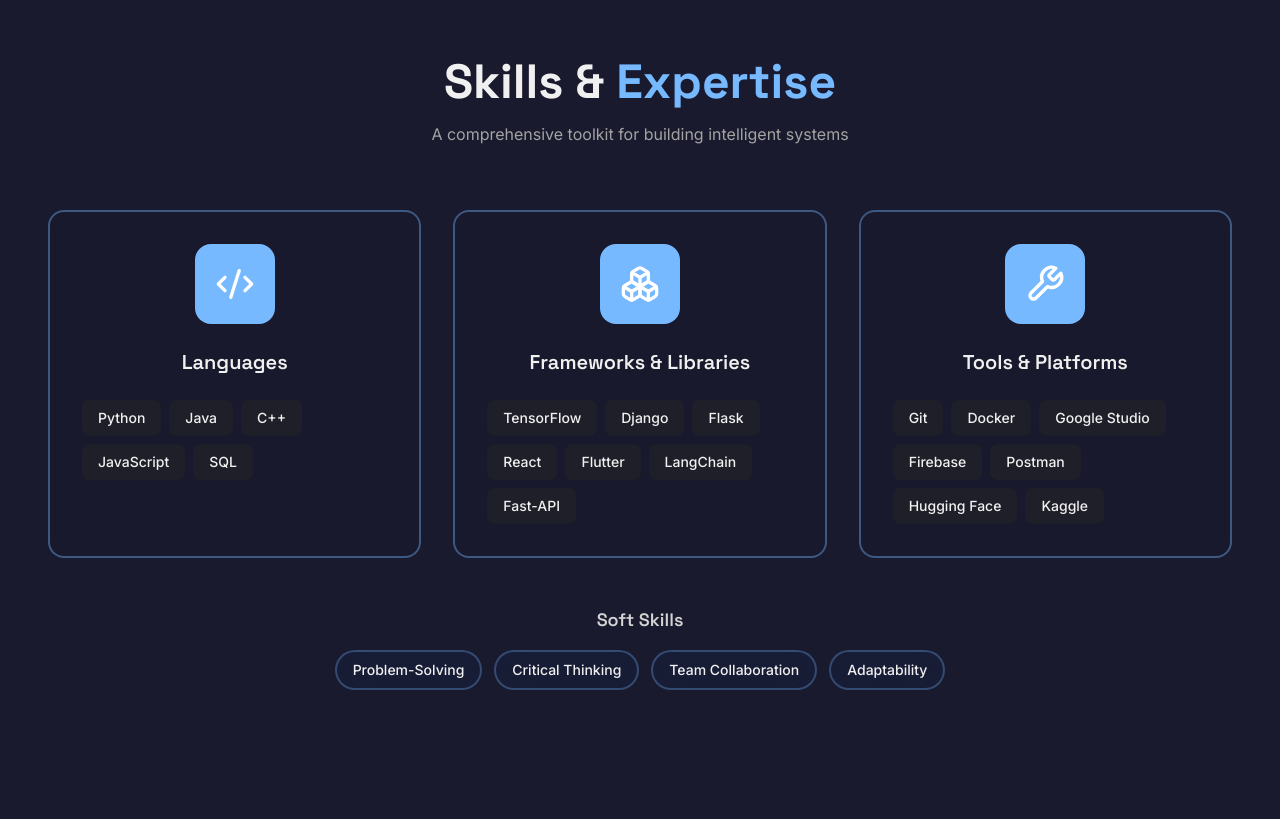
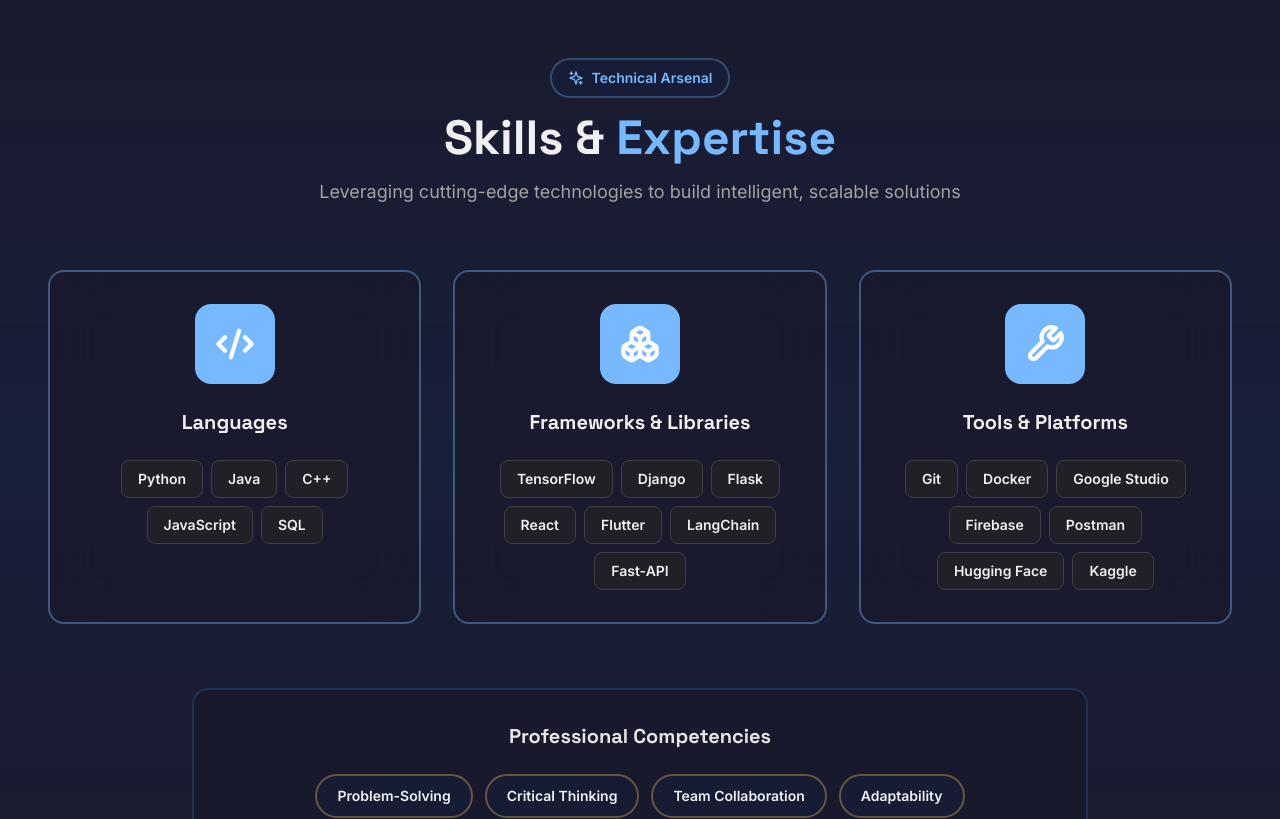
Before and after one commit to Dhruv852/portfolio-website, a React (Vite) app: page / in a window 1280 px wide. Shown: the part 2040-2859 px from the top of the page. Built offline with nearby package versions, Linux system fonts and the light colour scheme.

Commit message:
hopefully the end

```diff
--- a/src/components/Contact.jsx
+++ b/src/components/Contact.jsx
@@ -141,11 +141,11 @@
                 <div className="section-container">
                     {/* Quote */}
                     <div className="text-center mb-6">
-                        <p className="text-gray-600 dark:text-gray-400 italic max-w-2xl mx-auto">
-                            "The best way to predict the future is to invent it."
+                        <p className="text-gray-600 dark:text-gray-400 italic max-w-2xl mx-auto text-lg">
+                            "AI is the new electricity. Just as electricity transformed industries, AI will now do the same."
                         </p>
                         <p className="text-sm text-gray-500 dark:text-gray-500 mt-2">
-                            — Alan Kay
+                            — Andrew Ng
                         </p>
                     </div>
 
--- a/src/components/Skills.jsx
+++ b/src/components/Skills.jsx
@@ -1,5 +1,5 @@
 import { motion } from 'framer-motion';
-import { Code2, Boxes, Wrench } from 'lucide-react';
+import { Code2, Boxes, Wrench, Sparkles } from 'lucide-react';
 import { useStaggerAnimation } from '../hooks/useScrollAnimation';
 import { skills, skillCategories } from '../data/skills';
 
@@ -14,28 +14,40 @@
     const [ref, visibleItems] = useStaggerAnimation(skillCategories.length, 0.2);
 
     return (
-        <section id="skills" className="py-20 md:py-32 bg-light-elevated dark:bg-dark-surface">
-            <div className="section-container">
+        <section id="skills" className="py-20 md:py-32 relative overflow-hidden">
+            {/* Background decoration */}
+            <div className="absolute inset-0 bg-gradient-to-b from-transparent via-primary-50/30 to-transparent dark:via-primary-900/10" />
+
+            <div className="section-container relative z-10">
                 <motion.div ref={ref}>
                     {/* Section Title */}
                     <div className="text-center mb-16">
+                        <motion.div
+                            initial={{ opacity: 0, y: 20 }}
+                            animate={{ opacity: 1, y: 0 }}
+                            transition={{ duration: 0.6 }}
+                            className="inline-flex items-center gap-2 px-4 py-2 rounded-full glass mb-4"
+                        >
+                            <Sparkles className="w-4 h-4 text-primary-500" />
+                            <span className="text-sm font-semibold text-primary-500">Technical Arsenal</span>
+                        </motion.div>
                         <h2 className="font-heading text-4xl md:text-5xl font-bold mb-4">
                             Skills & <span className="gradient-text">Expertise</span>
                         </h2>
-                        <p className="text-gray-600 dark:text-gray-400 max-w-2xl mx-auto">
-                            A comprehensive toolkit for building intelligent systems
+                        <p className="text-gray-600 dark:text-gray-400 max-w-2xl mx-auto text-lg">
+                            Leveraging cutting-edge technologies to build intelligent, scalable solutions
                         </p>
                     </div>
 
                     {/* Skills Categories */}
-                    <div className="grid md:grid-cols-3 gap-8">
+                    <div className="grid md:grid-cols-3 gap-8 mb-12">
                         {skillCategories.map((categoryKey, index) => {
                             const category = skills[categoryKey];
                             const IconComponent = categoryIcons[categoryKey];
                             return (
                                 <motion.div
                                     key={categoryKey}
-                                    className="glass-strong rounded-2xl p-8 transition-all duration-300 hover:scale-[1.02]"
+                                    className="group glass-strong rounded-2xl p-8 transition-all duration-300 hover:scale-[1.03] border-2 border-transparent hover:border-primary-500/30"
                                     initial={{ opacity: 0, y: 50 }}
                                     animate={
                                         visibleItems.has(index)
@@ -46,22 +58,25 @@
                                 >
                                     {/* Category Icon */}
                                     <div className="flex justify-center mb-6">
-                                        <div className="w-20 h-20 rounded-2xl bg-primary-500 flex items-center justify-center">
-                                            <IconComponent className="w-10 h-10 text-white" strokeWidth={2} />
-                                        </div>
+                                        <motion.div
+                                            className="w-20 h-20 rounded-2xl bg-primary-500 flex items-center justify-center group-hover:bg-primary-600 transition-colors duration-300"
+                                            whileHover={{ rotate: 5, scale: 1.05 }}
+                                        >
+                                            <IconComponent className="w-10 h-10 text-white" strokeWidth={2.5} />
+                                        </motion.div>
                                     </div>
 
                                     {/* Category Title */}
-                                    <h3 className="font-heading text-xl font-semibold mb-6 text-center">
+                                    <h3 className="font-heading text-xl font-bold mb-6 text-center">
                                         {category.category}
                                     </h3>
 
                                     {/* Skills List */}
-                                    <div className="flex flex-wrap gap-2">
+                                    <div className="flex flex-wrap gap-2 justify-center">
                                         {category.skills.map((skill, skillIndex) => (
                                             <motion.span
                                                 key={skill.name}
-                                                className="px-4 py-2 rounded-lg bg-white/50 dark:bg-gray-800/50 text-sm font-medium hover:bg-primary-500/20 hover:scale-105 transition-all duration-200 cursor-default"
+                                                className="px-4 py-2 rounded-lg bg-white/60 dark:bg-gray-800/60 text-sm font-semibold hover:bg-primary-500 hover:text-white transition-all duration-200 cursor-default border border-primary-200 dark:border-gray-700"
                                                 initial={{ opacity: 0, scale: 0.8 }}
                                                 animate={
                                                     visibleItems.has(index)
@@ -69,7 +84,7 @@
                                                         : { opacity: 0, scale: 0.8 }
                                                 }
                                                 transition={{ delay: skillIndex * 0.05, duration: 0.3 }}
-                                                whileHover={{ y: -2 }}
+                                                whileHover={{ y: -3, scale: 1.05 }}
                                             >
                                                 {skill.name}
                                             </motion.span>
@@ -82,23 +97,26 @@
 
                     {/* Soft Skills */}
                     <motion.div
-                        className="mt-12 text-center"
+                        className="mt-16 text-center"
                         initial={{ opacity: 0 }}
                         animate={visibleItems.size > 0 ? { opacity: 1 } : { opacity: 0 }}
                         transition={{ delay: 0.8, duration: 0.6 }}
                     >
-                        <h4 className="font-heading text-lg font-semibold mb-4 text-gray-700 dark:text-gray-300">
-                            Soft Skills
+                        <div className="glass-strong rounded-2xl p-8 max-w-4xl mx-auto border-2 border-primary-200/50 dark:border-primary-800/30">
+                            <h4 className="font-heading text-xl font-bold mb-6 text-gray-800 dark:text-gray-200">
+                                Professional Competencies
                             </h4>
                             <div className="flex flex-wrap justify-center gap-3">
                                 {skills.soft.skills.map((skill) => (
-                                <span
+                                    <motion.span
                                         key={skill.name}
-                                    className="px-4 py-2 rounded-full glass text-sm font-medium"
+                                        className="px-5 py-2.5 rounded-full glass text-sm font-semibold border border-accent-300 dark:border-accent-700 hover:bg-accent-500 hover:text-white transition-all duration-200"
+                                        whileHover={{ scale: 1.05, y: -2 }}
                                     >
                                         {skill.name}
-                                </span>
+                                    </motion.span>
                                 ))}
+                            </div>
                         </div>
                     </motion.div>
                 </motion.div>
--- a/src/data/experience.js
+++ b/src/data/experience.js
@@ -16,7 +16,8 @@
             metric: '80%',
             description: 'reduction in information lookup time'
         },
-        technologies: ['Fast-API', 'Vector Search', 'Gemini API', 'Python', 'NLP']
+        technologies: ['Fast-API', 'Vector Search', 'Gemini API', 'Python', 'NLP'],
+        certificateUrl: 'https://drive.google.com/file/d/1JdlZRy7evJL9p9ZswqHC3DLhVtydeYJj/view?usp=drive_link'
     },
     {
         id: 2,
@@ -35,7 +36,8 @@
             metric: '0.92 R²',
             description: 'accuracy in AQI forecasting'
         },
-        technologies: ['Python', 'Scikit-learn', 'Pandas', 'NumPy', 'Machine Learning']
+        technologies: ['Python', 'Scikit-learn', 'Pandas', 'NumPy', 'Machine Learning'],
+        certificateUrl: 'https://drive.google.com/file/d/15_tlyVK8zH39WFu06O95l9x6nJUjqpNZ/view?usp=drive_link'
     }
 ];
 
--- a/src/data/projects.js
+++ b/src/data/projects.js
@@ -42,7 +42,7 @@
             'Implemented semantic search over large rule PDFs with precise citations'
         ],
         techStack: ['Fast-API', 'Vector Search', 'Gemini API', 'Python', 'NLP', 'Document Processing'],
-        githubUrl: 'https://github.com/Dhruv852/suvidha',
+        githubUrl: 'https://github.com/Dhruv852/suvidha-',
         liveUrl: '',
         featured: true,
         date: 'Jun 2024 - Jul 2024'
@@ -58,7 +58,7 @@
             'Implemented complete ML pipeline with hyperparameter tuning'
         ],
         techStack: ['Python', 'Scikit-learn', 'Random Forest', 'Decision Tree', 'Grid Search', 'Pandas'],
-        githubUrl: '',
+        githubUrl: 'https://github.com/Dhruv852/airquality',
         liveUrl: '',
         featured: false,
         date: 'Jul 2024 - Aug 2024'
```
Also changed, not shown: src/data/certifications.js (+7 -5 lines), 1 other file (tests, documents, lock files or other folders). Lines whose indentation alone changed are shown as unchanged.
